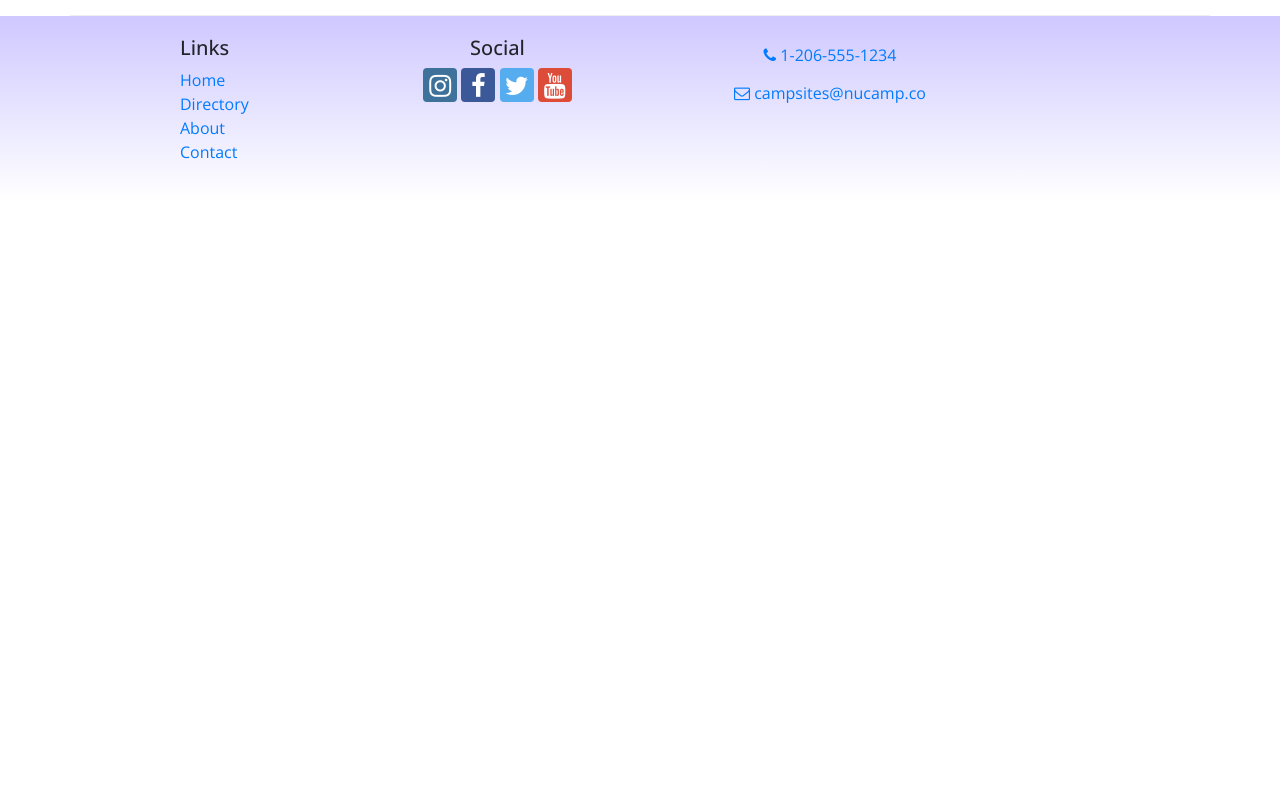
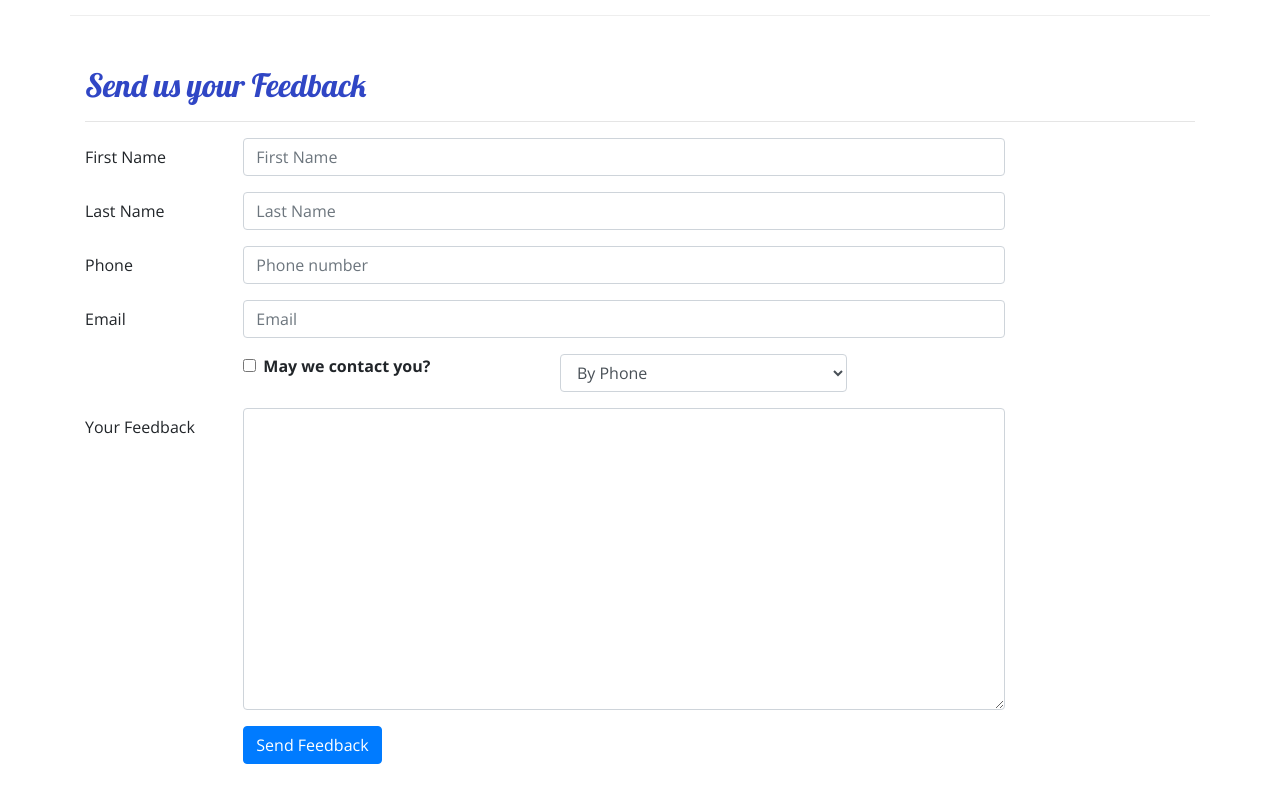
Before and after one commit to mnus2019/React-project, a React (Create React App) app: page /contactus in a window 1280 px wide. Shown: the part 560-1360 px from the top of the page. Before the commit the page ends 800 px from the top, so only its background shows below. Built offline with nearby package versions, Linux system fonts and the light colour scheme.

Commit message:
Controlled Forms

```diff
--- a/src/components/ContactComponent.js
+++ b/src/components/ContactComponent.js
@@ -1,9 +1,41 @@
-import React from 'react';
-import { Breadcrumb, BreadcrumbItem } from 'reactstrap';
+import React, { Component } from 'react';
+import { Breadcrumb, BreadcrumbItem,
+    Button, Form, FormGroup, Label, Input, Col } from 'reactstrap';
 import { Link } from 'react-router-dom';
 
 
-function Contact(props) {
+class Contact extends Component {
+    constructor(props){
+        super(props);
+        this.state = {
+            firstName: '',
+            lastName: '',
+            phoneNum: '',
+            email: '',
+            agree: false,
+            contactType: 'By Phone',
+            feedback: ''
+        };
+
+        this.handleInputChange = this.handleInputChange.bind(this);
+        this.handleSubmit = this.handleSubmit.bind(this);
+    }
+  handleInputChange(event) {
+        const target = event.target;
+        const value = target.type === 'checkbox' ? target.checked : target.value;
+        const name = target.name;
+
+        this.setState({
+          [name]: value
+        });
+    }
+
+    handleSubmit(event) {
+        console.log('Current state is: ' + JSON.stringify(this.state));
+        alert('Current state is: ' + JSON.stringify(this.state));
+        event.preventDefault();
+    }
+    render(){
     return (
         <div className="container">
             <div className="row">
@@ -31,8 +63,93 @@
                     <a role="button" className="btn btn-link" href="mailto:fakeemail@fakeemail.co"><i className="fa fa-envelope-o"></i> campsites@nucamp.co</a>
                 </div>
             </div>
-        </div>
+            <div className="row row-content">
+                   <div className="col-12">
+                      <h2>Send us your Feedback</h2>
+                      <hr />
+                   </div>
+                    <div className="col-md-10">
+                        <Form onSubmit={this.handleSubmit}>
+                            <FormGroup row>
+                                <Label htmlFor="firstName" md={2}>First Name</Label>
+                                <Col md={10}>
+                                    <Input type="text" id="firstName" name="firstName"
+                                        placeholder="First Name"
+                                        value={this.state.firstName}
+                                        onChange={this.handleInputChange} />
+                                </Col>
+                            </FormGroup>
+                            <FormGroup row>
+                                <Label htmlFor="lastName" md={2}>Last Name</Label>
+                                <Col md={10}>
+                                    <Input type="text" id="lastName" name="lastName"
+                                        placeholder="Last Name"
+                                        value={this.state.lastName}
+                                        onChange={this.handleInputChange} />
+                                </Col>
+                            </FormGroup>
+                            <FormGroup row>
+                                <Label htmlFor="phoneNum" md={2}>Phone</Label>
+                                <Col md={10}>
+                                    <Input type="tel" id="phoneNum" name="phoneNum"
+                                        placeholder="Phone number"
+                                        value={this.state.phoneNum}
+                                        onChange={this.handleInputChange} />
+                                </Col>
+                            </FormGroup>
+                            <FormGroup row>
+                                <Label htmlFor="email" md={2}>Email</Label>
+                                <Col md={10}>
+                                    <Input type="email" id="email" name="email"
+                                        placeholder="Email"
+                                        value={this.state.email}
+                                        onChange={this.handleInputChange} />
+                                </Col>
+                            </FormGroup>
+                            <FormGroup row>
+                                <Col md={{size: 4, offset: 2}}>
+                                    <FormGroup check>
+                                        <Label check>
+                                            <Input type="checkbox"
+                                                name="agree"
+                                                checked={this.state.agree}
+                                                onChange={this.handleInputChange} /> {' '}
+                                            <strong>May we contact you?</strong>
+                                        </Label>
+                                    </FormGroup>
+                                </Col>
+                                <Col md={4}>
+                                    <Input type="select" name="contactType"
+                                            value={this.state.contactType}
+                                            onChange={this.handleInputChange}>
+                                        <option>By Phone</option>
+                                        <option>By Email</option>
+                                    </Input>
+                                </Col>
+                            </FormGroup>
+                            <FormGroup row>
+                                <Label htmlFor="feedback" md={2}>Your Feedback</Label>
+                                <Col md={10}>
+                                    <Input type="textarea" id="feedback" name="feedback"
+                                        rows="12"
+                                        value={this.state.feedback}
+                                        onChange={this.handleInputChange}></Input>
+                                </Col>
+                            </FormGroup>
+                            <FormGroup row>
+                                <Col md={{size: 10, offset: 2}}>
+                                    <Button type="submit" color="primary">
+                                        Send Feedback
+                                    </Button>
+                                </Col>
+                            </FormGroup>
+                        </Form>
+                    </div>
+                </div>
+            </div>
+
     );
+}
 }
 
 export default Contact;
```
